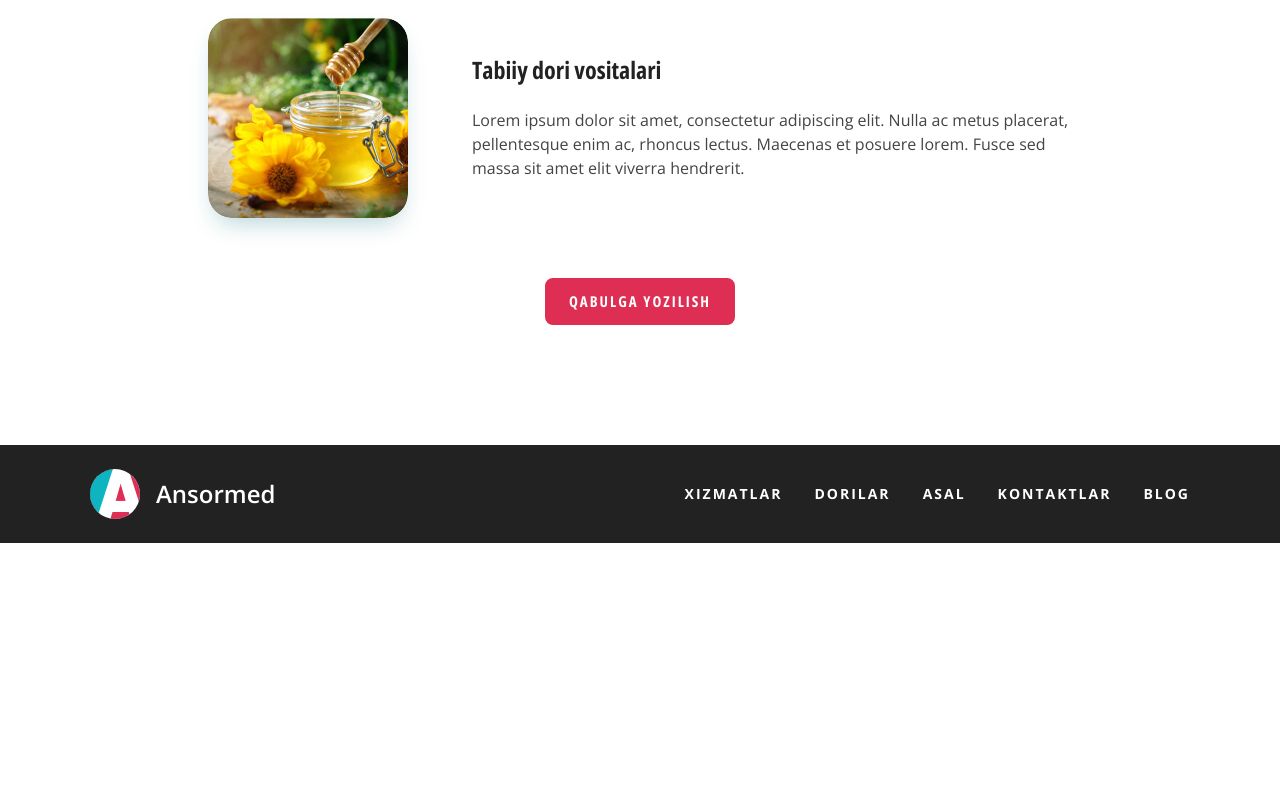
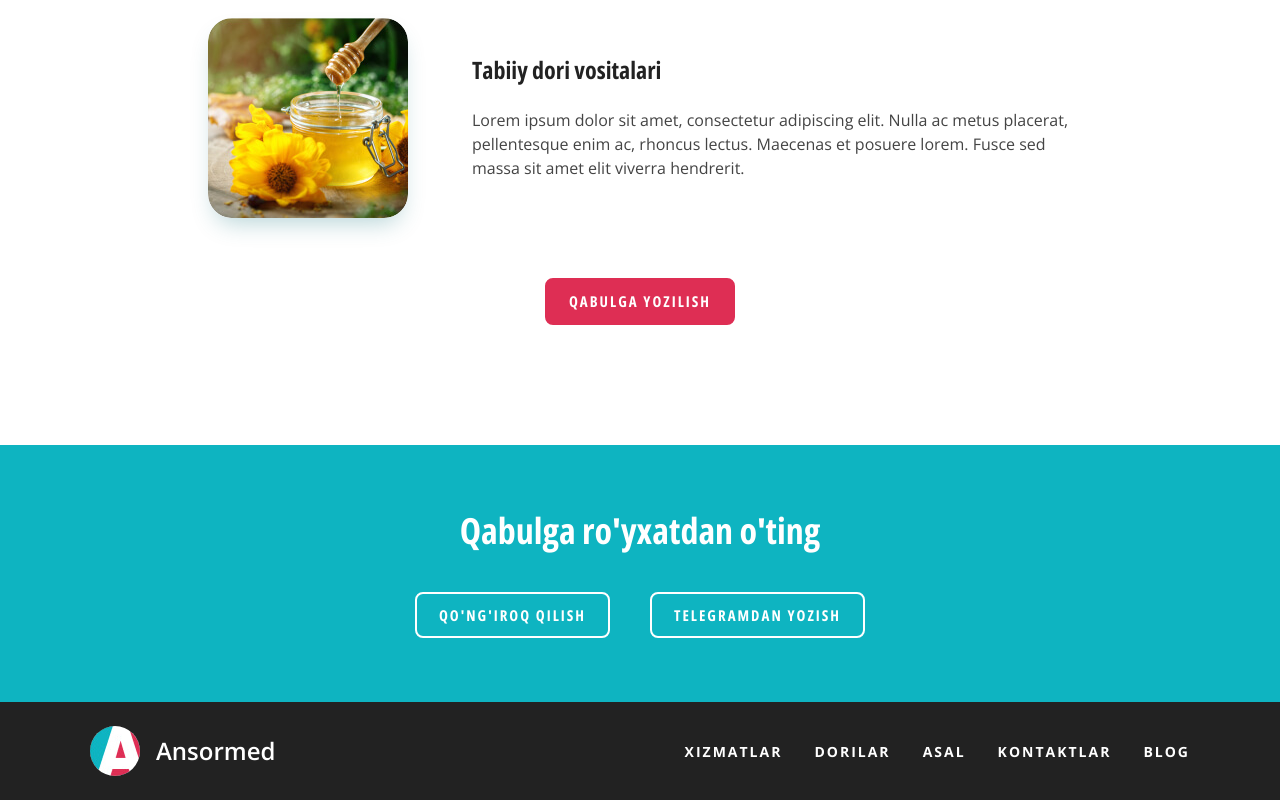
Before and after one commit to dhpcode/ansormed-yana-qaytadan, a plain HTML site: page index.html in a window 1280 px wide. Shown: the part 1672-2472 px from the top of the page. Before the commit the page ends 2215 px from the top, so only its background shows below. Drawn offline with Linux system fonts and the light colour scheme.

Commit message:
Add cta section and links to cta section

```diff
--- a/css/styles.css
+++ b/css/styles.css
@@ -45,6 +45,10 @@
 
 * {
     box-sizing: border-box;
+}
+
+html {
+    scroll-behavior: smooth;
 }
 
 body {
@@ -174,6 +178,7 @@ body {
     opacity: 0.6;
 }
 
+/* MAIN-LINK */
 .main-link {
     display: inline-block;
     text-transform: uppercase;
@@ -211,6 +216,19 @@ body {
     background-color: rgba(222, 46, 84, 60%);
     opacity: 1;
 }
+
+.main-link-outline {
+    border-color: #fff;
+    background-color: transparent;
+    color: #fff;
+}
+
+.main-link-outline:hover {
+    border-color: transparent;
+    background-color: #de2e54;
+    color: #fff;
+}
+
 
 /* HERO */
 
@@ -318,6 +336,36 @@ body {
     justify-content: center;
 }
 
+/* CTA */
+
+
+.cta {
+    padding: 64px 0;
+    background-color: #0eb4c1;
+    color: #fff;
+}
+
+.cta-heading {
+    margin-top: 0;
+    margin-bottom: 40px;
+    text-align: center;
+    font-family: 'Open Sans Condensed', 'Arial', sans-serif;
+    font-size: 36px;
+    line-height: 1.2;
+}
+
+.cta-links {
+    display: flex;
+    justify-content: center;
+    align-items: center;
+}
+
+.cta-link-item:not(:last-child) {
+    margin-right: 40px;
+}
+
+
+
 /* SITE FOOTER */
 
 .site-footer {
--- a/index.html
+++ b/index.html
@@ -36,7 +36,7 @@
                 </ul>
             </nav>
 
-            <a href="#" class="main-link">Qabulga yozilish</a>
+            <a href="#index-cta" class="main-link">Qabulga yozilish</a>
 
         </div>
     </header>
@@ -50,7 +50,7 @@
                     <p class="hero-text">Hijoma, manual terapiya, zuluk va turli tabiiy giyohlar eng ko’p uchraydigan
                         kasalliklarni yengishda yordam beradi. Sog’ligingizni o’z ishining professionallariga ishonib
                         topshiring.</p>
-                    <a href="#" class="main-link main-link-solid">Qabulga yozilish</a>
+                    <a href="#index-cta" class="main-link main-link-solid">Qabulga yozilish</a>
                 </div>
                 <img class="hero-img" src="img/hero-img.png" width="423" height="504"
                     srcset="img/hero-img.png 1x, img/hero-img@2x.png 2x" alt="Ansormed doctor">
@@ -117,11 +117,22 @@
 
                 </ul>
                 <div class="index-services-action">
-                    <a href="#" class="main-link">Qabulga yozilish</a>
+                    <a href="#index-cta" class="main-link">Qabulga yozilish</a>
                 </div>
             </div>
         </section>
 
+        <!-- CTA -->
+        <section class="cta" id="index-cta">
+            <div class="container">
+                <h2 class="cta-heading">Qabulga ro'yxatdan o'ting</h2>
+                <div class="cta-links">
+                    <a class="cta-link-item main-link main-link-outline"  href="tel:+998910000000">Qo'ng'iroq qilish</a>
+                    <a class="cta-link-item main-link main-link-outline"  href="https://t.me/ansormed" target="_blank">Telegramdan yozish</a>
+                </div>
+            </div>
+
+        </section>
 
     </main>
 
```
